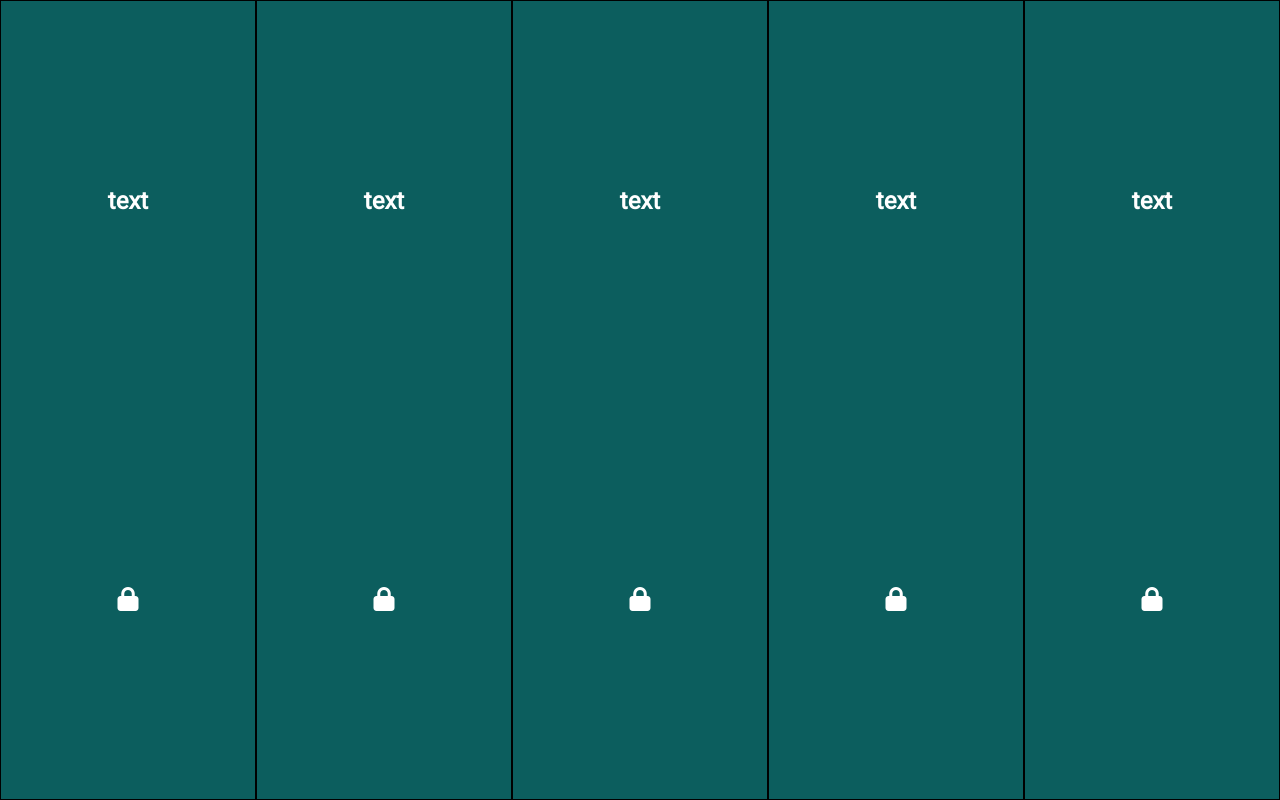
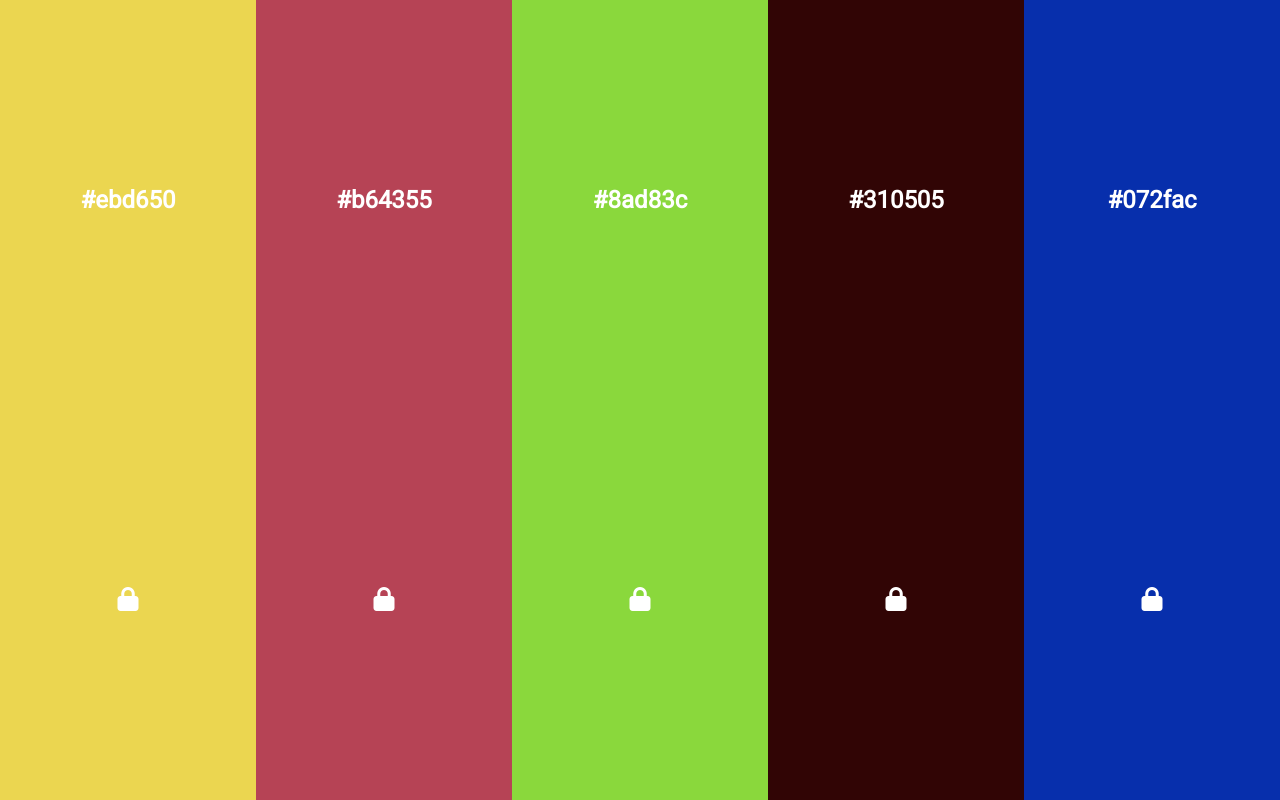
Before and after one commit to kirill1991okt/coolors-project, a plain HTML site: page index.html in a window 1280 px wide. Drawn offline with Linux system fonts and the light colour scheme.

Commit message:
feat: add randon generator color function

```diff
--- /dev/null
+++ b/app.js
@@ -0,0 +1,23 @@
+const columns = document.querySelectorAll('.col');
+
+function generateRandomColor() {
+  const hexCode = '1234567890abcdef';
+  let color = '';
+
+  for (let i = 0; i < 6; i++) {
+    color += hexCode[Math.floor(Math.random() * hexCode.length)];
+  }
+
+  return '#' + color;
+}
+
+function setRandomColors() {
+  columns.forEach((col) => {
+    const color = generateRandomColor();
+    const text = col.querySelector('h2');
+    text.textContent = color;
+    col.style.background = color;
+  });
+}
+
+setRandomColors();
--- a/index.html
+++ b/index.html
@@ -44,5 +44,7 @@
       <h2>text</h2>
       <button><i class="fa-solid fa-lock"></i></button>
     </div>
+
+    <script src="app.js"></script>
   </body>
 </html>
--- a/style.css
+++ b/style.css
@@ -1,10 +1,10 @@
-*{
+* {
     padding: 0;
     margin: 0;
     box-sizing: border-box;
 }
 
-body{
+body {
     font-family: 'Roboto', sans-serif;
     height: 100vh;
     display: flex;
@@ -16,11 +16,9 @@ body{
     flex-direction: column;
     align-items: center;
     justify-content: space-around;
-    background-color: rgb(12, 94, 94);
-    border: 1px solid black;
 }
 
-.col h2{
+.col h2 {
     padding: 10px;
     color: #fff;
     border-radius: 10px;
```
Lines whose indentation alone changed are shown as unchanged.
